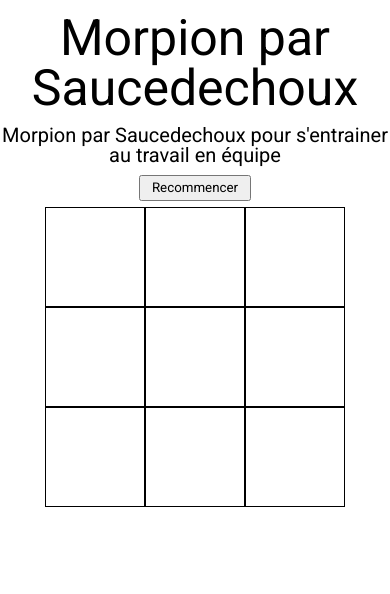
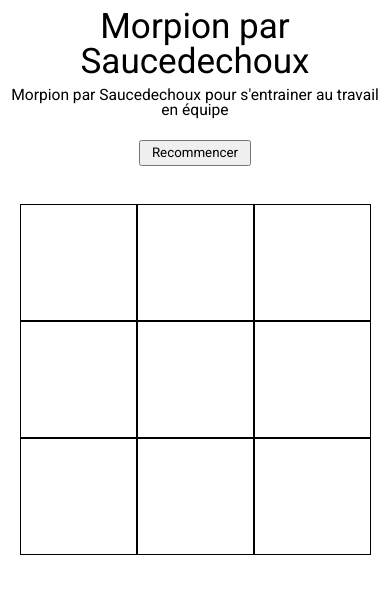
Before and after one commit to LesEtudiantsDuWeb/morpion-teamwork, a plain HTML site: page index.html in a window 390 px wide. Drawn offline with nearby package versions, Linux system fonts and the light colour scheme.

Commit message:
Amélioration du responsive

```diff
--- a/src/css/style.css
+++ b/src/css/style.css
@@ -13,18 +13,18 @@ header {
 }
 
 h1 {
-    font-size: 50px;
+    font-size: 2vw;
     margin: 0.25em 0;
 }
 
 h3 {
-    font-size: 20px;
+    font-size: 1vw;
     margin: 0.2em 0 0.5em 0;
 }
 
 button {
     font-family: Roboto, sans-serif;
-    margin: 0 0 0.5em 0;
+    margin: 1em 0 0.5em 0;
     padding: 0.25em 0.8em;
 }
 
@@ -33,40 +33,66 @@ button {
 }
 
 .grid {
+    margin-top: 4em;
     display: grid;
-    grid-template-rows: 250px 250px 250px;
-    grid-template-columns: 250px 250px 250px;
+    grid-template-rows: 10vw 10vw 10vw;
+    grid-template-columns: 10vw 10vw 10vw;
 }
 
 .cell {
     font-family: Comfortaa, cursive;
     text-align: center;
-    line-height: 250px;
-    font-size: 125px;
+    line-height: 10vw;
+    font-size: 5vw;
     border: 1px solid black;
     cursor: pointer;
 }
 
-@media screen and (max-height: 900px) {
+@media screen and (max-width: 1200px) {
+
+    h1 {
+        font-size: 4vw;
+    }
+
+    h3 {
+        font-size: 2vw;
+    }
+
     .grid {
-        grid-template-rows: 175px 175px 175px;
-        grid-template-columns: 175px 175px 175px;
+        grid-template-rows: 13vw 13vw 13vw;
+        grid-template-columns: 13vw 13vw 13vw;
     }
 
     .cell {
-        line-height: 175px;
-        font-size: 80px;
+        line-height: 13vw;
+        font-size: 6vw;
     }
 }
 
-@media screen and (max-width: 550px) {
+@media screen and (max-width: 500px) {
+
     .grid {
-        grid-template-rows: 100px 100px 100px;
-        grid-template-columns: 100px 100px 100px;
+        margin-top: 2em;
+        grid-template-columns: 30vw 30vw 30vw;
+        grid-template-rows: 30vw 30vw 30vw;
     }
 
     .cell {
-        line-height: 100px;
-        font-size: 60px;
+        line-height: 30vw;
+        font-size: 14vw;
     }
+
+    h1 {
+        font-size: 9vw;
+    }
+
+    button {
+        margin-top: 1em;
+    }
+
+    h3 {
+        margin: 0.5em;
+        font-size: 4vw;
+    }
+
 }
```
